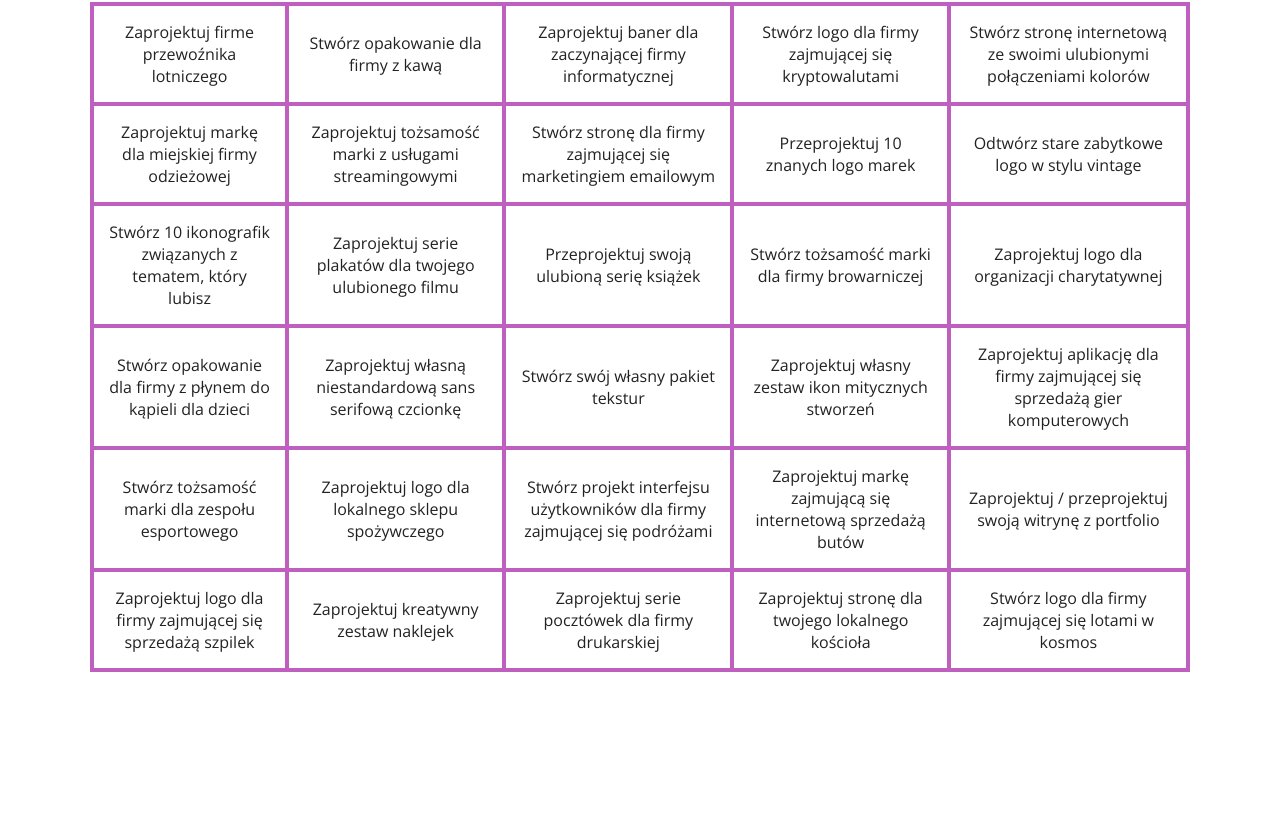
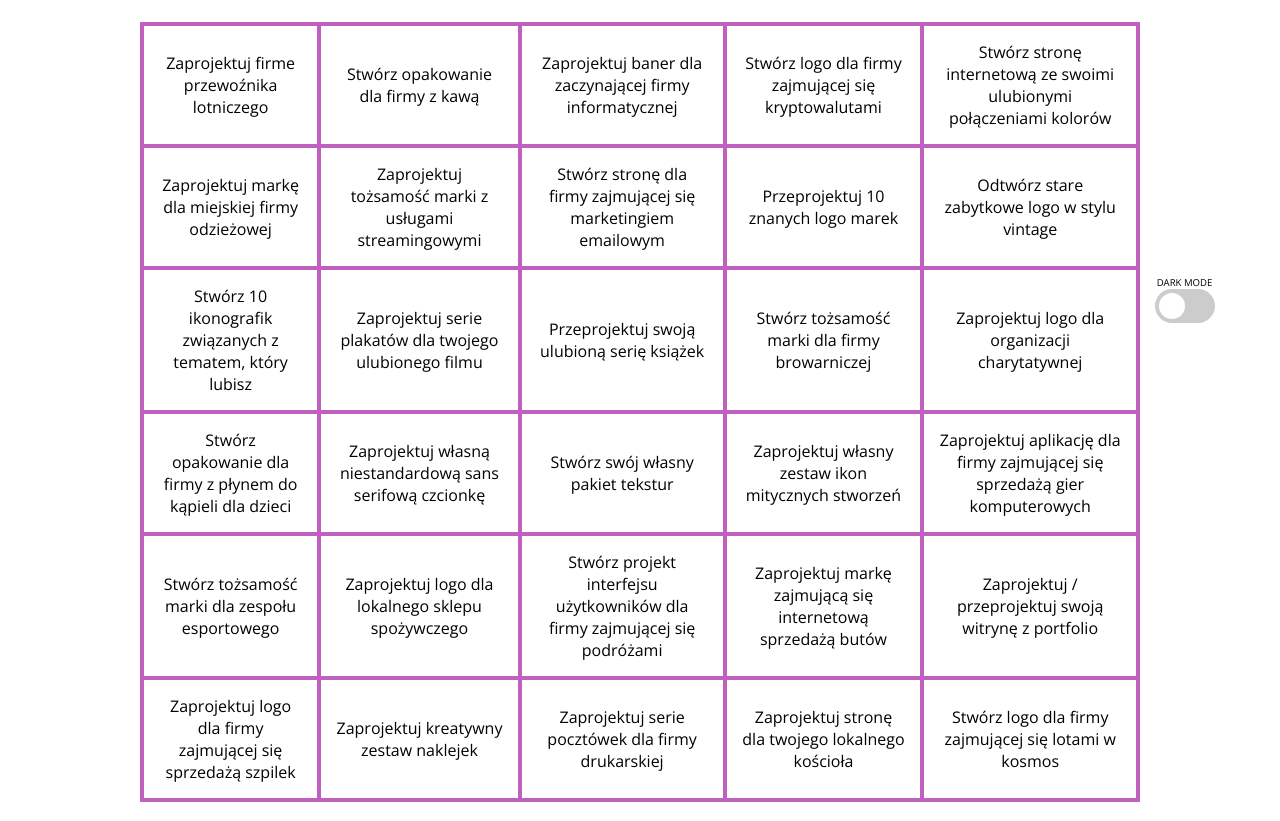
Before and after one commit to Ussiaa/Strona, a plain HTML site: page challenge.html in a window 1280 px wide. Shown: the part 444-1265 px from the top of the page. Before the commit the page ends 1142 px from the top, so only its background shows below. Drawn offline with nearby package versions, Linux system fonts and the light colour scheme.

Commit message:
Dark Mode

```diff
--- a/main.css
+++ b/main.css
@@ -1,15 +1,15 @@
 @import url('https://fonts.googleapis.com/css2?family=Nunito:wght@300&family=Open+Sans:wght@300&display=swap');
+
+/* Colors: #F0727C  #F6A974  #E4DA7A  #8AD172  #779AED  #BF5FBF  */
 
 /* NAVIGATION */
 
 nav {
-  margin: 20px auto;
+  margin: 20px auto 60px;
   position: relative;
   width: 100%;
   max-width: 1000px;
   height: 10%;
-  border-radius: 5px;
-  background-color:whitesmoke ;
   font-family: 'Open sans', sans-serif;
   font-size: 0;
 }
@@ -107,6 +107,82 @@ nav .start-challenge, a:nth-child(6):hover~.animation {
   width: 1px;
 }
 
+/* BUTTON */
+.sticky {
+  position: fixed;
+  right: 0;
+  top: 90%;
+  left: 90%;
+  text-align: center;
+  font-size: 60%;
+  width: 65px;
+  font-family: 'Open sans', sans-serif;
+}
+
+.switch {
+  position: relative;
+  display: inline-block;
+  width: 60px;
+  height: 34px;
+}
+
+.switch input {
+  opacity: 0;
+  width: 0;
+  height: 0;
+}
+
+.slider {
+  position: absolute;
+  border-radius: 34px;
+  cursor: pointer;
+  top: 0;
+  left: 0;
+  right: 0;
+  bottom: 0;
+  background-color: #cccccc;
+  -webkit-transition: .4s;
+  transition: .4s;
+}
+
+.slider:before {
+  position: absolute;
+  border-radius: 50%;
+  content: "";
+  height: 26px;
+  width: 26px;
+  left: 4px;
+  bottom: 4px;
+  background-color: white;
+  -webkit-transition: .4s;
+  transition: .4s;
+}
+
+input:checked + .slider {
+  background-color: #ffffff25;
+}
+
+input:focus + .slider {
+  box-shadow: 0 0 1px #ffffff25;
+}
+
+input:checked + .slider:before {
+  -webkit-transform: translateX(26px);
+  -ms-transform: translateX(26px);
+  transform: translateX(26px);
+}
+
+.dark-mode {
+  background-color: #181818;
+  color: #ffffffbb;
+}
+
+.nav_dark a{
+  color: #ffffffce;
+  border-bottom: solid;
+  border-color: #ffffff25;
+}
+
 /* PAGE */
 .content {
   width: 100%;
@@ -124,7 +200,6 @@ nav .start-challenge, a:nth-child(6):hover~.animation {
   position: relative;
   text-align: center;
   font-family: 'Nunito', sans-serif;
-  color:#222222;
   font-size: 200%;
 }
 
@@ -137,10 +212,9 @@ nav .start-challenge, a:nth-child(6):hover~.animation {
 
 /* TEXT */
 .text {
-  width: 100%;
-  max-width: 1100px;
+  width: 90%;
+  max-width: 1000px;
   height: 100%;
-  background: white;
   margin: 2% auto;
   font-family: 'Open Sans', sans-serif;
 }
@@ -166,8 +240,6 @@ nav .start-challenge, a:nth-child(6):hover~.animation {
 
 /* DICT */
 .category {
-  color: white;
-  background-color: #779AED;
   padding: 2px;
   font-weight: bold;
   text-transform: uppercase;
@@ -184,12 +256,10 @@ nav .start-challenge, a:nth-child(6):hover~.animation {
 
 table.Table {
   width: 100%;
-  background-color: #FFFFFF;
   border-collapse: collapse;
   border-width: 4px;
   border-color: #BF5FBF;
   border-style: solid;
-  color: #222222;
 }
 
 table.Table td, table.Table th {
--- a/style.css
+++ b/style.css
@@ -52,7 +52,6 @@
 
 .flexbox {
     width: 100%;
-    max-width: 100%;
     height: 100vh;
     display: flex;
     justify-content: center;
@@ -61,8 +60,6 @@
 
 .flexbox:hover {
     width: 150%;
-    max-width: 150%;
-    transition: all ease-in-out 1.3s;
 }
 
 .red{
```
